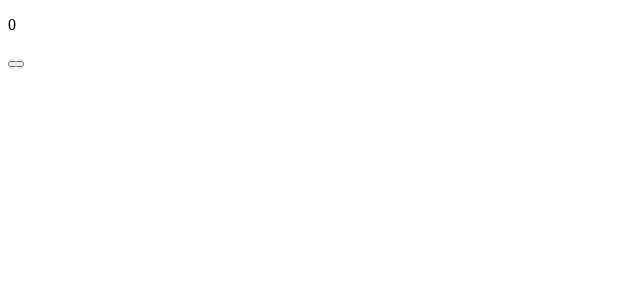
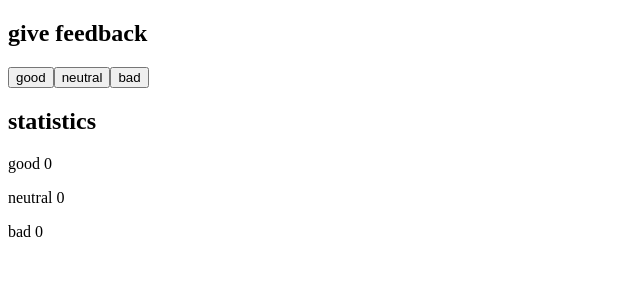
Before and after one commit to abhishek-dangol/fullstackopen_course, a React (Create React App) app: page / in a window 1280 px wide. Shown: the top 300 px of the page, without its empty margins (0-640 px from the left). Built offline with nearby package versions, Linux system fonts and the light colour scheme.

Commit message:
Unicafe step1

```diff
--- a/src/App.js
+++ b/src/App.js
@@ -1,20 +1,37 @@
+import { useState } from "react";
 import React from "react";
-import { useState } from 'react'
-
-
 
 const App = () => {
-  const [value, setValue] = useState(0)
-  const handleClick = () => {
-    setValue(value + 1)
+  // save clicks of each button to its own state
+  const [good, setGood] = useState(0);
+  const [neutral, setNeutral] = useState(0);
+  const [bad, setBad] = useState(0);
+
+  const handleClickGood = () => {
+    setGood(good + 1)
   }
+
+   const handleClickNeutral = () => {
+     setNeutral(neutral + 1);
+   };
+
+   const handleClickBad = () => {
+     setBad(bad + 1);
+   };
 
   return (
     <>
-      <p>{value}</p>
-      <button onClick={handleClick}></button>
+      <h2>give feedback</h2>
+      <button onClick={handleClickGood}>good</button>
+      <button onClick={handleClickNeutral}>neutral</button>
+      <button onClick={handleClickBad}>bad</button>
+      <h2>statistics</h2>
+      <p>good {good}</p>
+      <p>neutral {neutral}</p>
+      <p>bad {bad}</p>
+
     </>
-  );
+  )
 };
 
 export default App;
```
